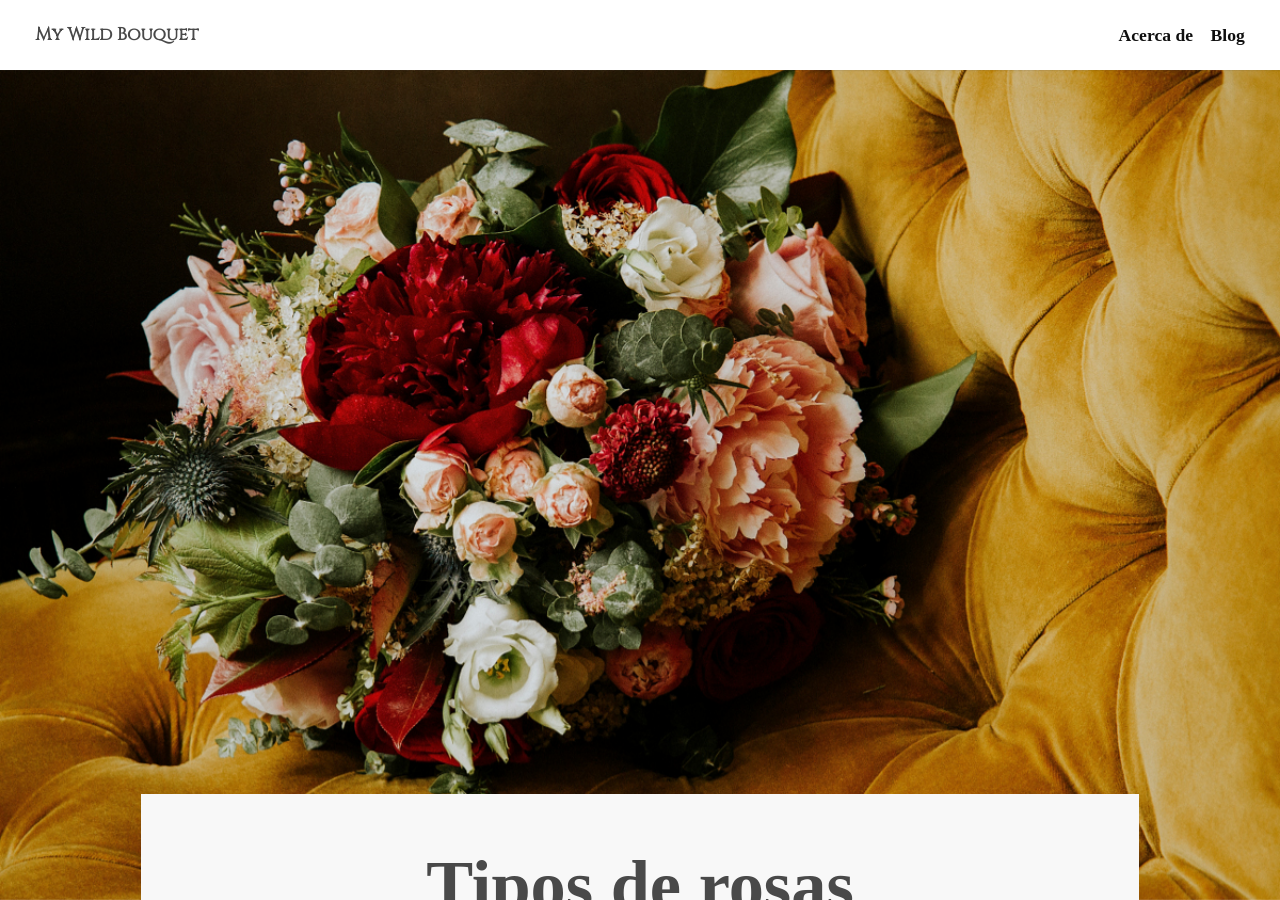
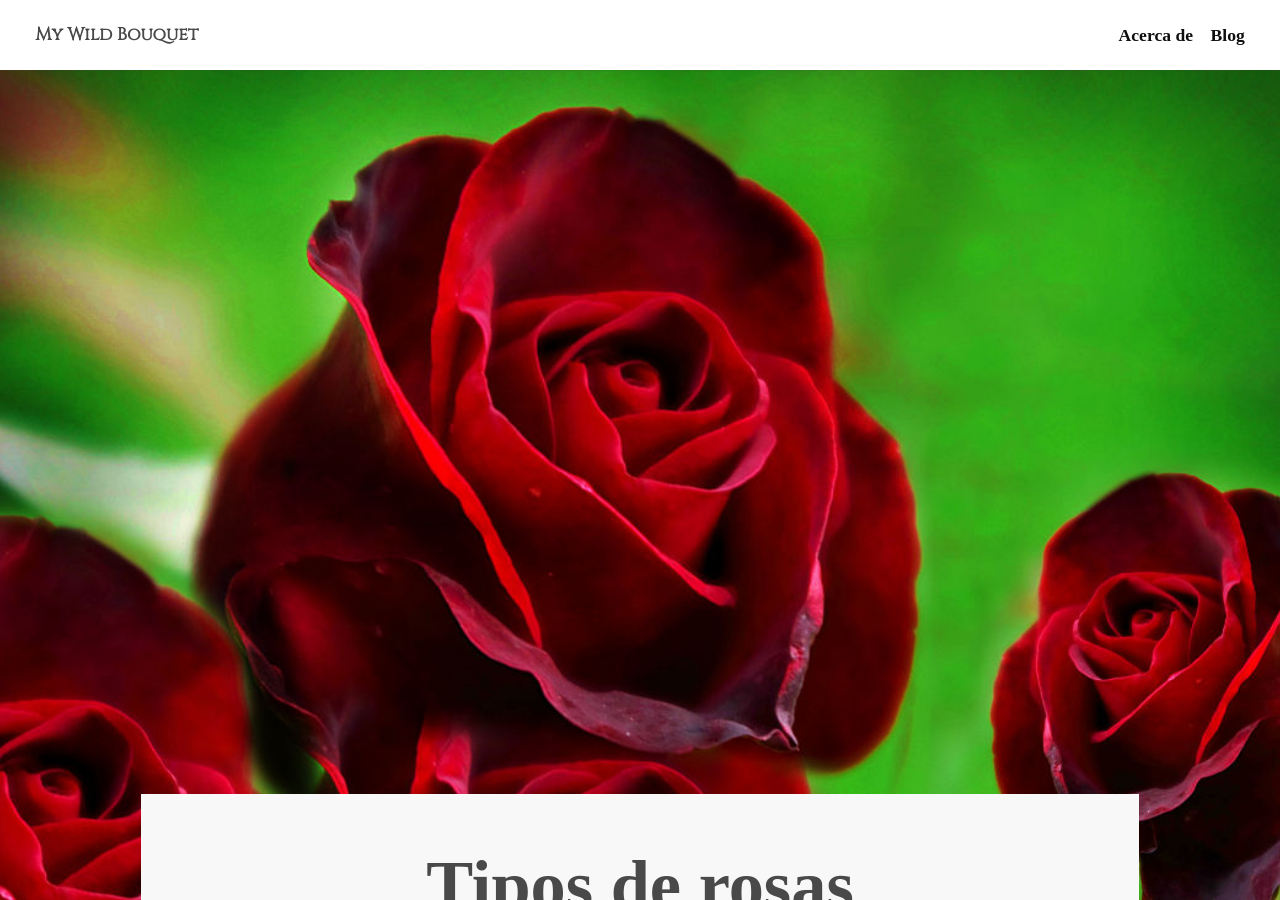
Before and after one commit to keyvanakbary/ramosilvestre.com, a Jekyll site: the page built from src/_posts/2018-01-15-tipos-de-rosas.md, in a window 1280 px wide and 900 px high. Built offline with Jekyll 4.4.1, drawn with Linux system fonts in a browser that asks for light colours; some web fonts are replaced.

Commit message:
Update 2018-01-15-tipos-de-rosas.md

```diff
--- a/src/_posts/2018-01-15-tipos-de-rosas.md
+++ b/src/_posts/2018-01-15-tipos-de-rosas.md
@@ -1,7 +1,7 @@
 ---
 layout: post
 title: Tipos de rosas
-image: /assets/images/posts/cuidar-ramo.jpg
+image: /assets/images/posts/significado-de-las-flores.jpg
 description: "Con tantas variedades de rosas disponibles, ¿Cómo elegir tu favorita? Echemos un vistazo a algunas de las más populares explicando los tres grandes grupos que hay: las rosas antiguas, las rosas modernas/híbridas y las rosas silvestres."
 tags:
   - Flores
```
